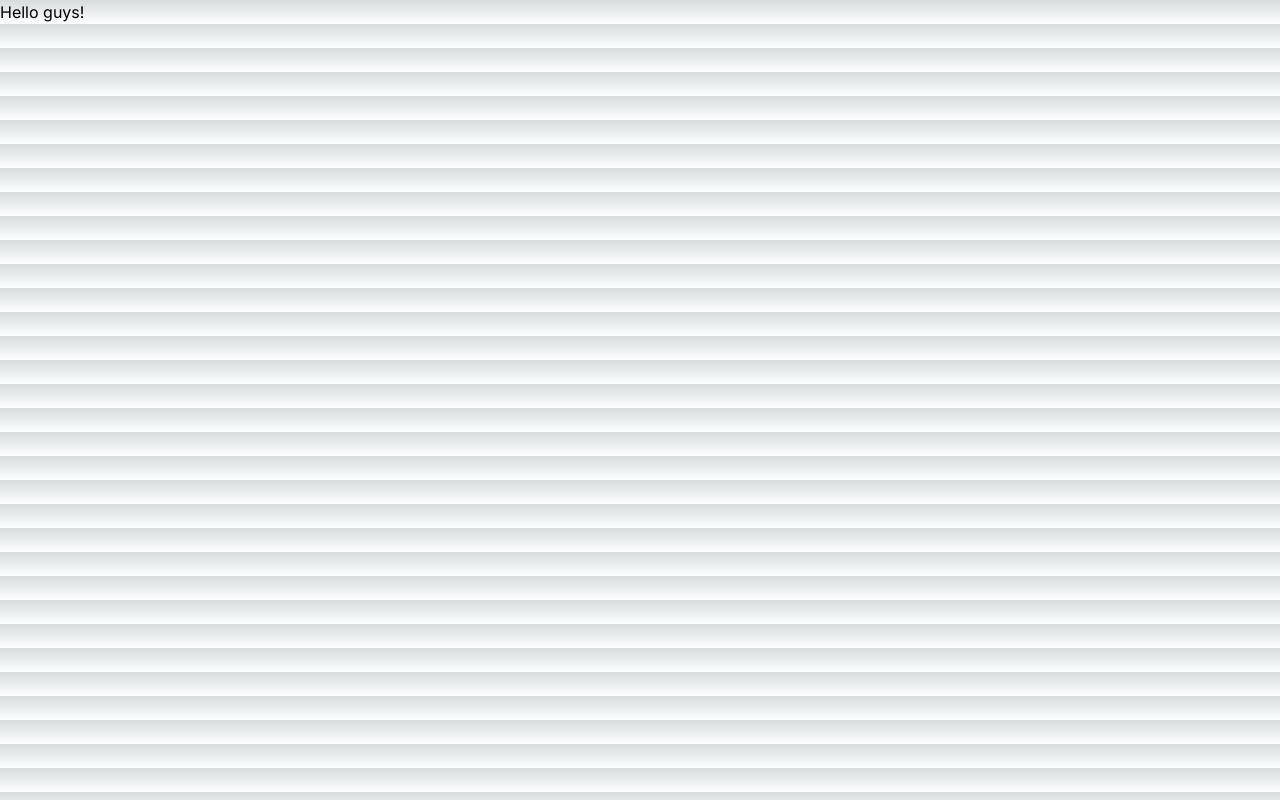
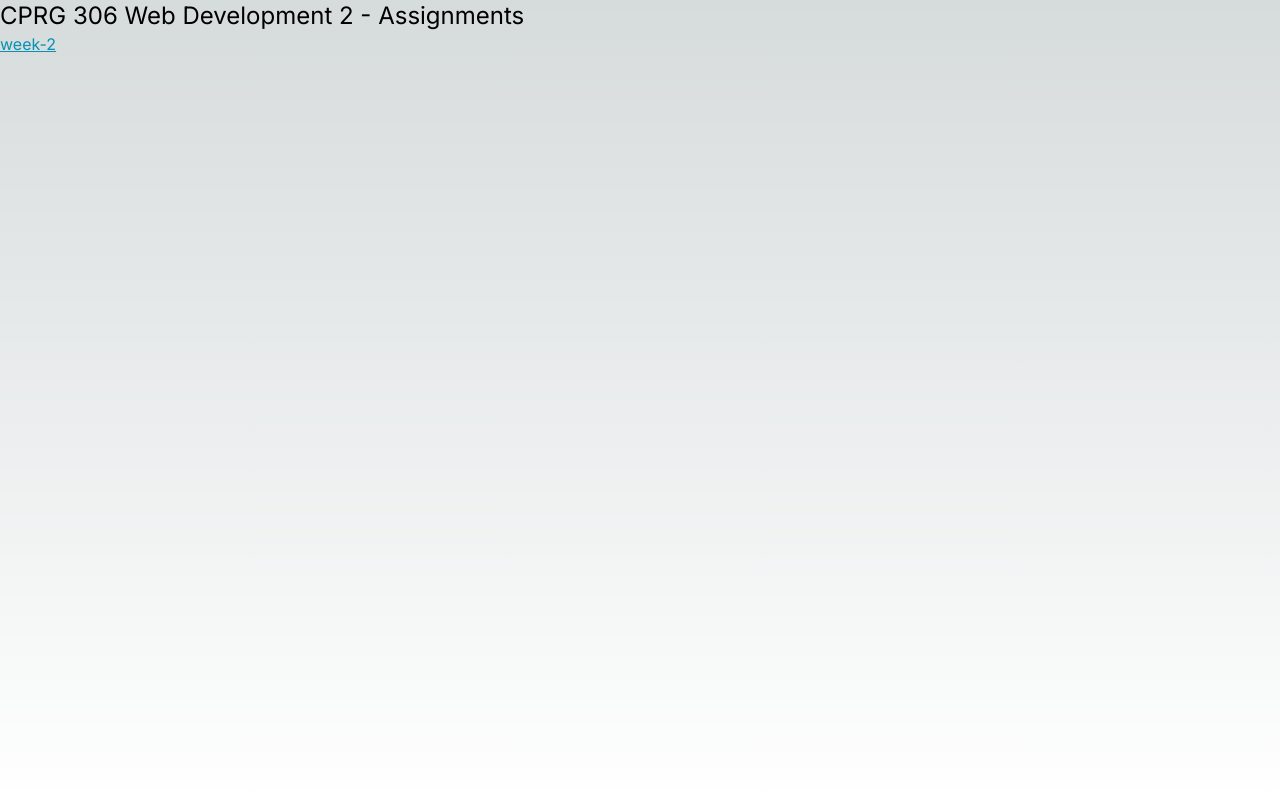
Before and after one commit to KeithC1987/cprg306-assignments, a Next.js app: page / in a window 1280 px wide. Built offline with nearby package versions, Linux system fonts and the light colour scheme.

Commit message:
update all requirements of assignment 2
create the week-2 file and add component student-info and set the week-2 link on the root page

```diff
--- a/app/page.js
+++ b/app/page.js
@@ -1,9 +1,17 @@
 import Image from "next/image";
+import Link from "next/link";
 
 export default function Home() {
+
+
+  const LinkStyle ="underline text-cyan-600 hover:text-cyan-300"
+
   return (
-    <main>
-      <h1>Hello guys!</h1>
+    <main className="h-screen">
+      <h1 className="text-2xl">CPRG 306 Web Development 2 - Assignments</h1>
+      <ul>
+        <li><Link className={LinkStyle} href="./week-2">week-2</Link></li>
+      </ul>
     </main>
   );
 }
--- a/app/week-2/page.js
+++ b/app/week-2/page.js
@@ -0,0 +1,13 @@
+import Link from "next/link";
+import StudentInfo from "./student-info";
+
+
+export default function Page() {
+    return (
+     <main>
+        <h1>Shopping List</h1>
+        <StudentInfo/>
+        <Link href="../">Back</Link>
+     </main>
+    );
+  }
--- a/app/week-2/student-info.js
+++ b/app/week-2/student-info.js
@@ -1,4 +1,12 @@
+import Link from "next/link";
+
 export default function StudentInfo(){
+    return(
 
+        <div>
+            <h1>My name:Yiu Kei Chan</h1>
+            <Link href="https://github.com/KeithC1987/cprg306-assignments.git">My GitHub repository</Link>
+        </div>
 
+    );
 }
```
